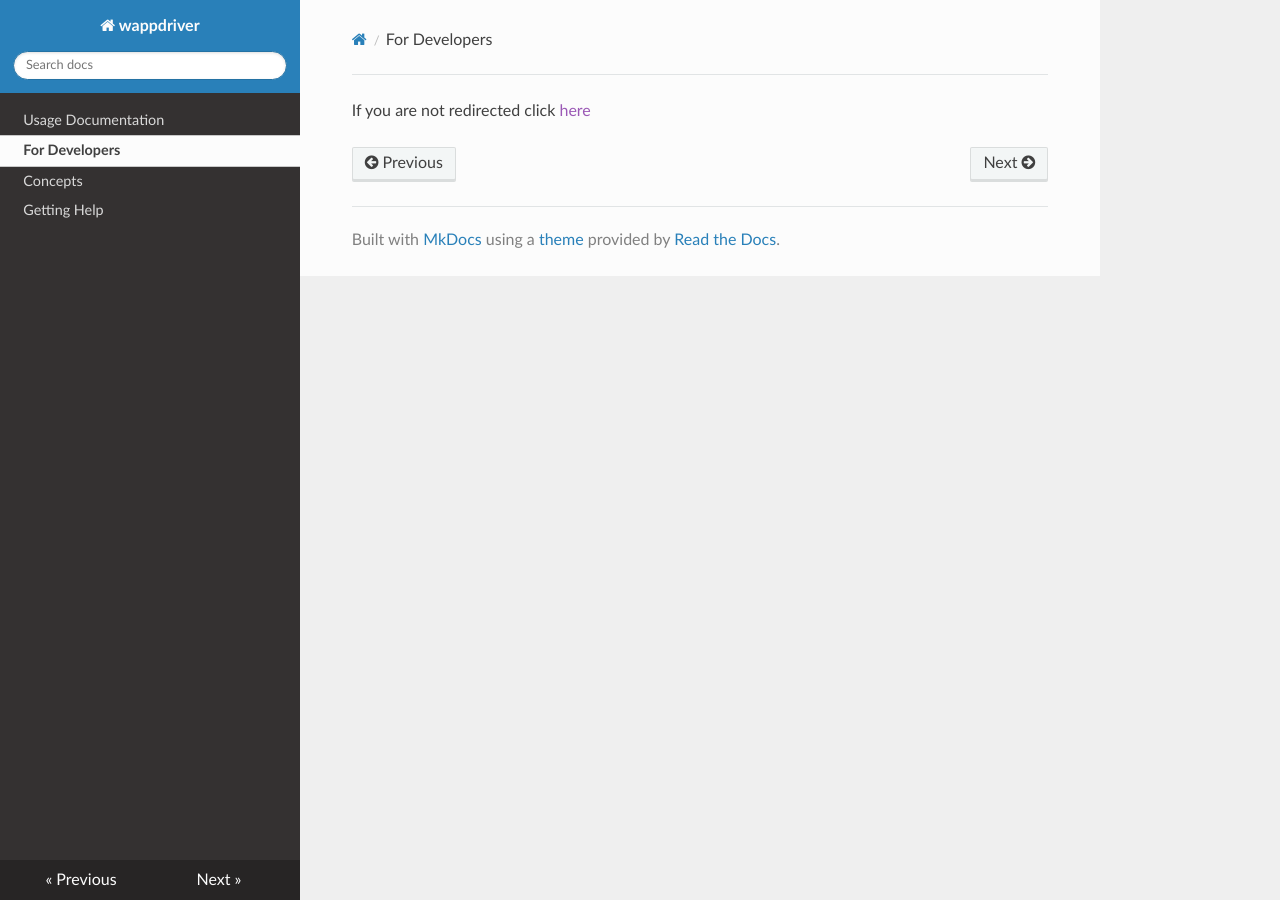
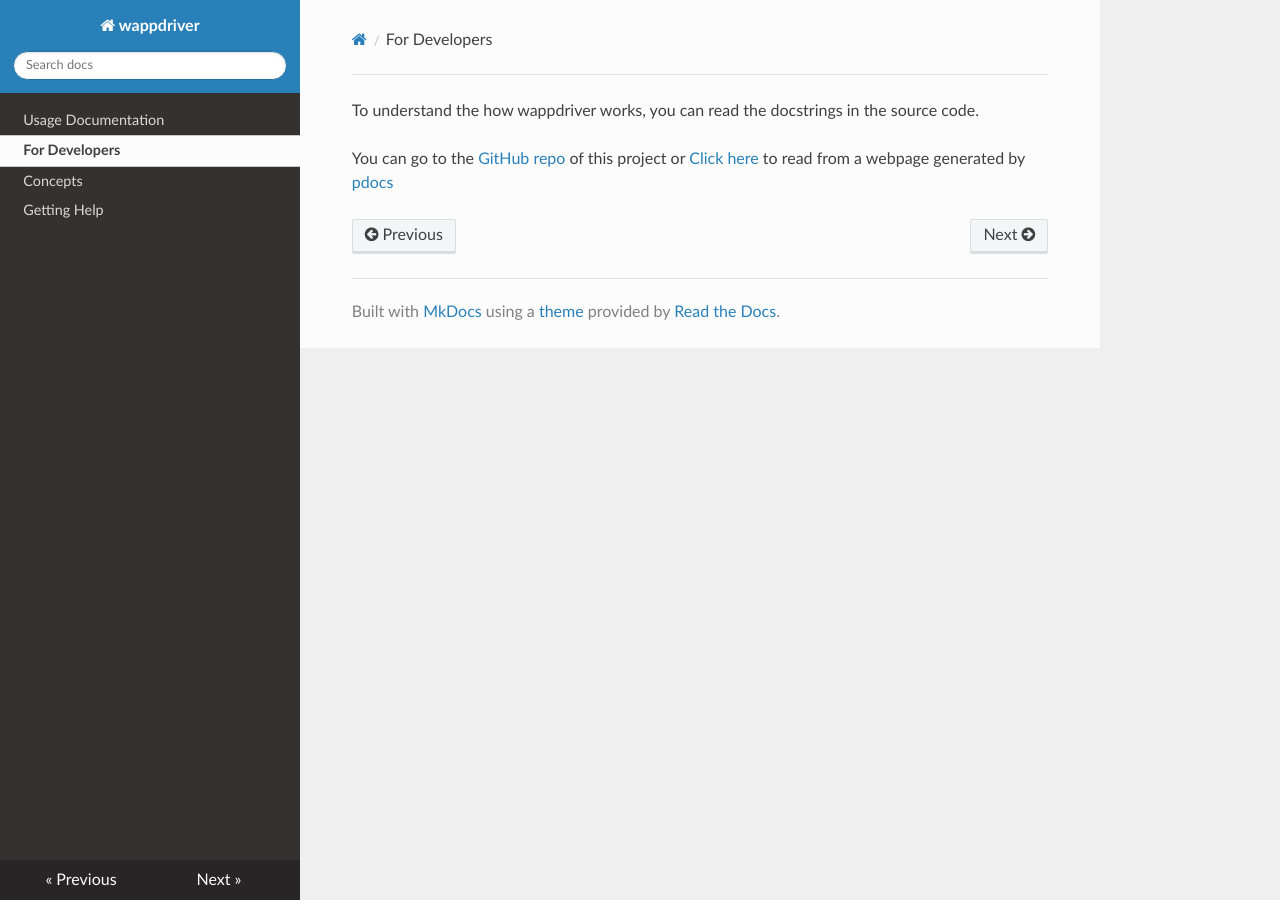
Before and after one commit to aahnik/wappdriver, an MkDocs documentation site: the page built from docs/For_Developers.md, in a window 1280 px wide. Built offline with MkDocs 1.6.1, drawn with Linux system fonts in a browser that asks for light colours; nearby versions of some CDN libraries.

Commit message:
auto-update Mon 19 Oct 22:23:43 IST 2020

```diff
--- a/docs/For_Developers.md
+++ b/docs/For_Developers.md
@@ -1,3 +1,3 @@
+To understand the how wappdriver works,  you can read the docstrings in the source code.
 
-
-If you are not redirected click [here]()
+You can go to the  [GitHub repo](https://github.com/aahnik/wappdriver) of this project  or  [Click here](https://aahnik.github.io/wappdriver/dev/wappdriver/) to read from a webpage generated by [pdocs](https://pdoc3.github.io/pdoc/)
```
Also changed, not shown: 1 other file.
